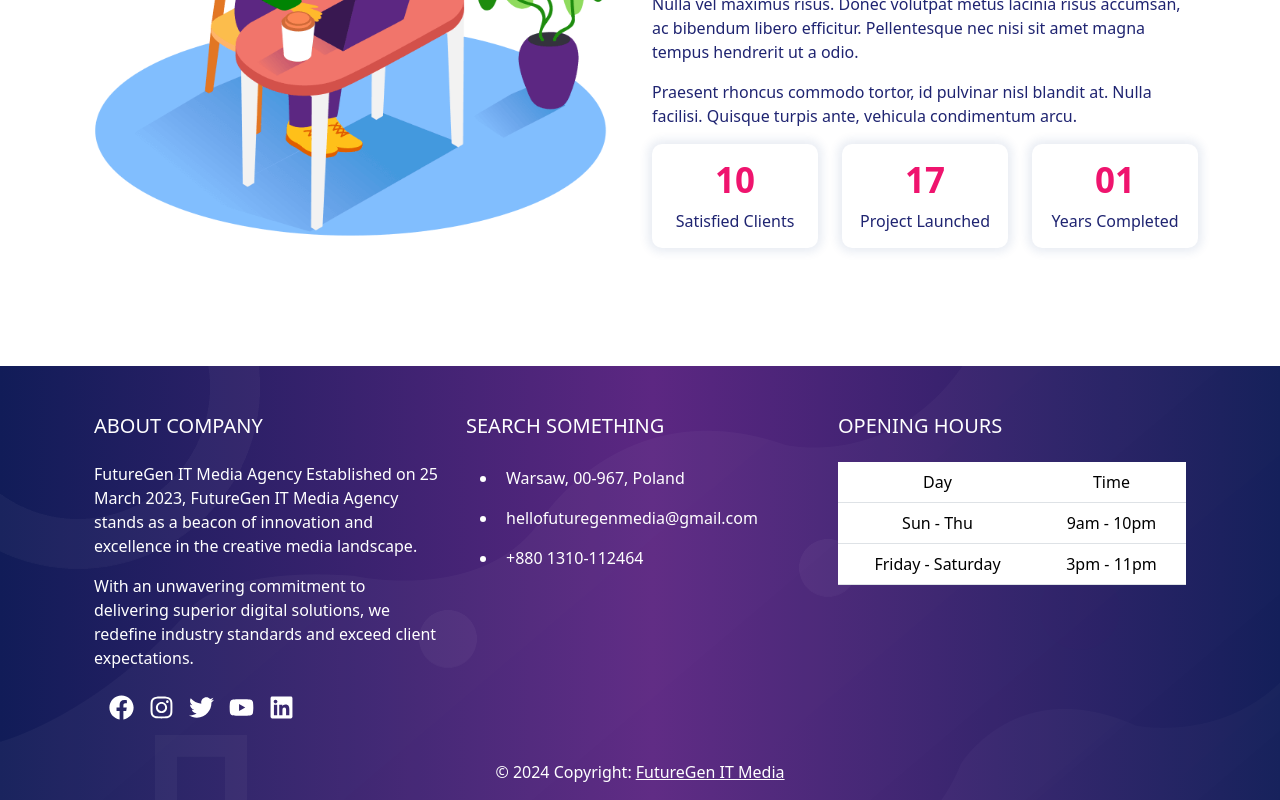
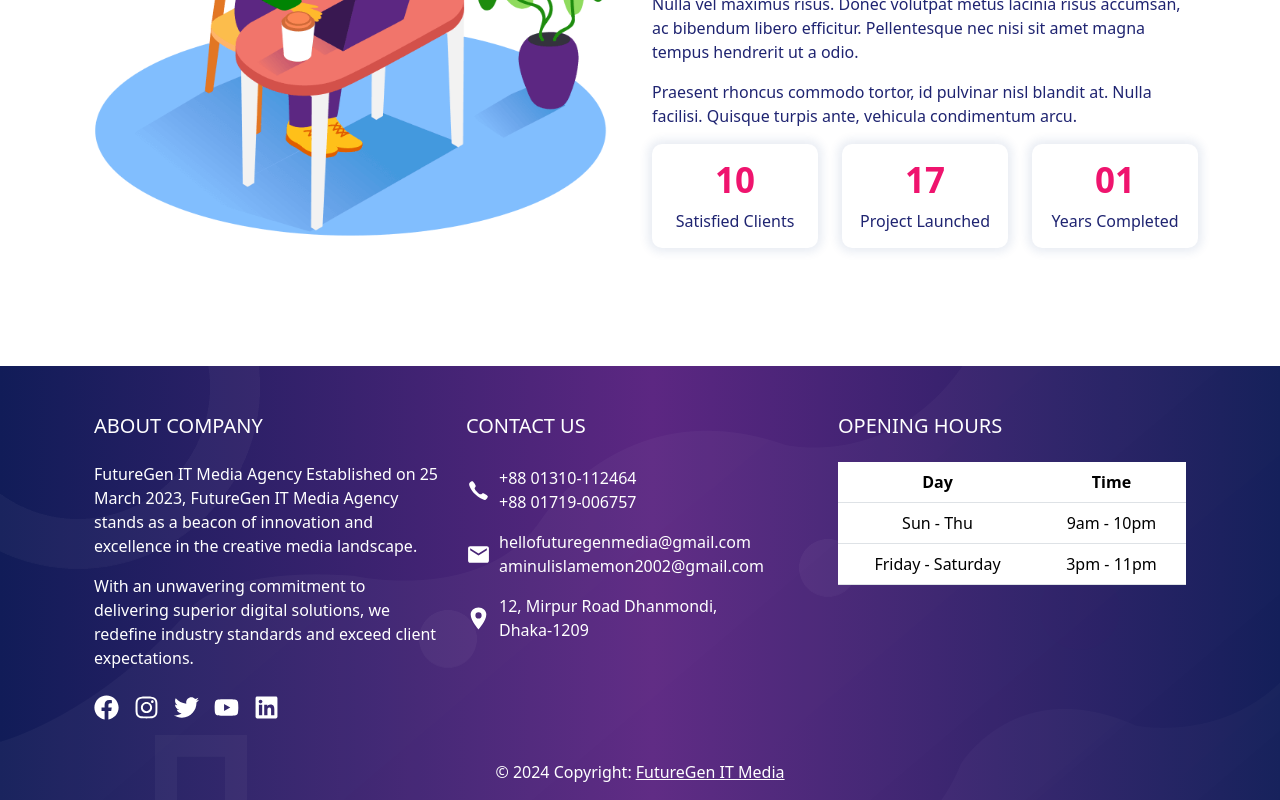
Before and after one commit to aminulislam2002/future-gen-client, a React (Vite) app: page / in a window 1280 px wide. Shown: the part 892-1692 px from the top of the page. Built offline with nearby package versions, Linux system fonts and the light colour scheme.

Commit message:
update footer section with bg image

```diff
--- a/src/Pages/HomePage/SharedPages/Footer/Footer.jsx
+++ b/src/Pages/HomePage/SharedPages/Footer/Footer.jsx
@@ -1,4 +1,7 @@
 import { FaFacebook, FaTwitter, FaInstagram, FaLinkedin, FaYoutube } from "react-icons/fa";
+import { IoIosCall } from "react-icons/io";
+import { MdEmail } from "react-icons/md";
+import { IoLocationSharp } from "react-icons/io5";
 
 import bg_image_one from "../../../../assets/bg-images/bg-image-one.png";
 import bg_image_two from "../../../../assets/bg-images/bg_image_two.png";
@@ -30,7 +33,7 @@ const Footer = () => {
 
                 <div className="mt-4">
                   <a type="button" className="">
-                    <FaFacebook style={{ width: "25px", height: "25px", marginLeft: "15px", color: "white" }}></FaFacebook>
+                    <FaFacebook style={{ width: "25px", height: "25px", color: "white" }}></FaFacebook>
                   </a>
 
                   <a type="button" className="">
@@ -52,26 +55,35 @@ const Footer = () => {
               </div>
 
               <div className="col-lg-4 col-md-6 mb-4 mb-md-0">
-                <h5 className="text-uppercase mb-4 pb-1">Search something</h5>
+                <h5 className="text-uppercase mb-4 pb-1">Contact us</h5>
 
-                <ul className="fa-ul">
-                  <li className="mb-3">
-                    <span className="fa-li">
-                      <i className="fas fa-home"></i>
+                <ul className="ps-0">
+                  <li className="d-flex align-items-center gap-2 mb-3">
+                    <div>
+                      <IoIosCall style={{ width: "25px", height: "25px", color: "white" }}></IoIosCall>
+                    </div>
+                    <span>
+                      +88 01310-112464
+                      <br />
+                      +88 01719-006757
                     </span>
-                    <span className="ms-2">Warsaw, 00-967, Poland</span>
                   </li>
-                  <li className="mb-3">
-                    <span className="fa-li">
-                      <i className="fas fa-envelope"></i>
+                  <li className="d-flex align-items-center gap-2 mb-3">
+                    <div>
+                      <MdEmail style={{ width: "25px", height: "25px", color: "white" }}></MdEmail>
+                    </div>
+                    <span>
+                      hellofuturegenmedia@gmail.com <br />
+                      aminulislamemon2002@gmail.com
                     </span>
-                    <span className="ms-2">hellofuturegenmedia@gmail.com</span>
                   </li>
-                  <li className="mb-3">
-                    <span className="fa-li">
-                      <i className="fas fa-phone"></i>
+                  <li className="d-flex align-items-center gap-2 mb-3">
+                    <div>
+                      <IoLocationSharp style={{ width: "25px", height: "25px", color: "white" }}></IoLocationSharp>
+                    </div>
+                    <span>
+                      12, Mirpur Road Dhanmondi, <br></br> Dhaka-1209
                     </span>
-                    <span className="ms-2">+880 1310-112464</span>
                   </li>
                 </ul>
               </div>
@@ -79,12 +91,15 @@ const Footer = () => {
               <div className="col-lg-4 col-md-6 mb-4 mb-md-0">
                 <h5 className="text-uppercase mb-4">Opening hours</h5>
 
+                <div className="table-responsive">
                   <table className="table text-center text-white">
+                    <thead className="thead-dark">
+                      <tr>
+                        <th scope="col">Day</th>
+                        <th scope="col">Time</th>
+                      </tr>
+                    </thead>
                     <tbody className="fw-normal">
-                    <tr>
-                      <td>Day</td>
-                      <td>Time</td>
-                    </tr>
                       <tr>
                         <td>Sun - Thu</td>
                         <td>9am - 10pm</td>
@@ -95,6 +110,7 @@ const Footer = () => {
                       </tr>
                     </tbody>
                   </table>
+                </div>
               </div>
             </div>
           </div>
```
Lines whose indentation alone changed are shown as unchanged.
